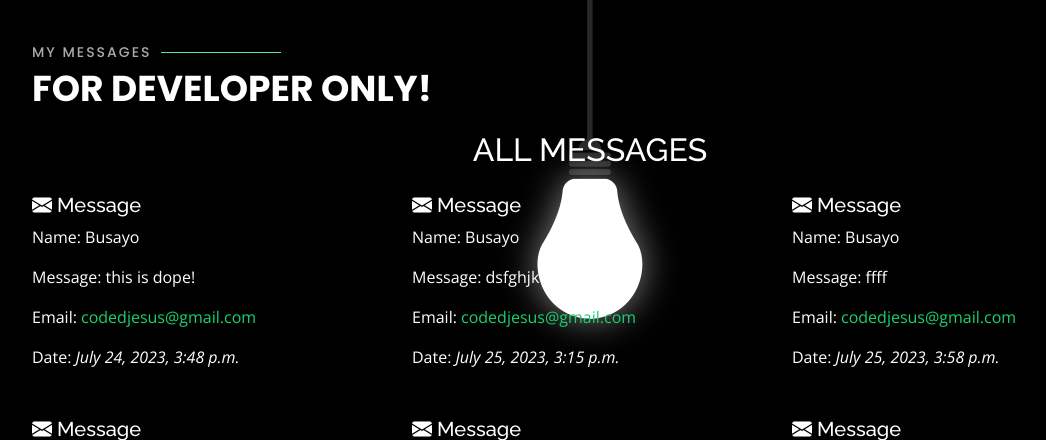
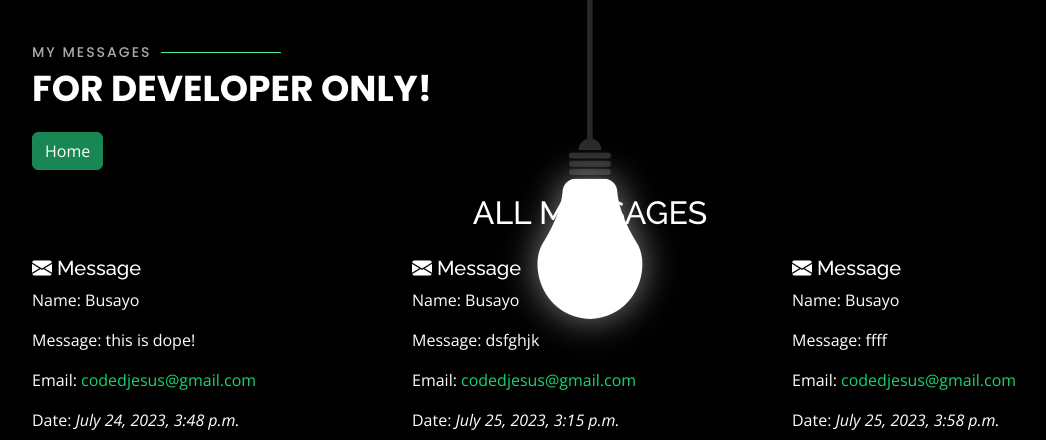
Before and after one commit to lubod-daniel/portfolio, a Django app: page /all_message/ in a window 1280 px wide. Shown: the top 440 px of the page, without its empty margins (50-1096 px from the left). Run offline with Django 4.2, Linux system fonts and the light colour scheme; data comes from the database, SQL or seed files in the repository; parts of the project's set-up code (start-up, migrations or seed data) failed here and were passed over; some libraries are stand-ins or nearby versions.

Commit message:
all message last touch

```diff
--- a/folioappp/templates/all_messages.html
+++ b/folioappp/templates/all_messages.html
@@ -15,7 +15,9 @@
     <h2>My messages</h2>
     <p>For Developer Only!</p>
   </div>
-
+  <div class="mt-3 mb-4">
+    <a href="{% url 'homepage' %}"><button class="btn btn-success">Home</button></a>
+  </div>
   <div class="row">
     <h2 class="resume-title text-center mb-4">ALL MESSAGES</h2>
     {% for message in messages %}
@@ -31,6 +33,5 @@
     {%endfor%}
   </div>
 
-
 </div><!-- End -->
 {%endblock%}
```
Lines whose indentation alone changed are shown as unchanged.
